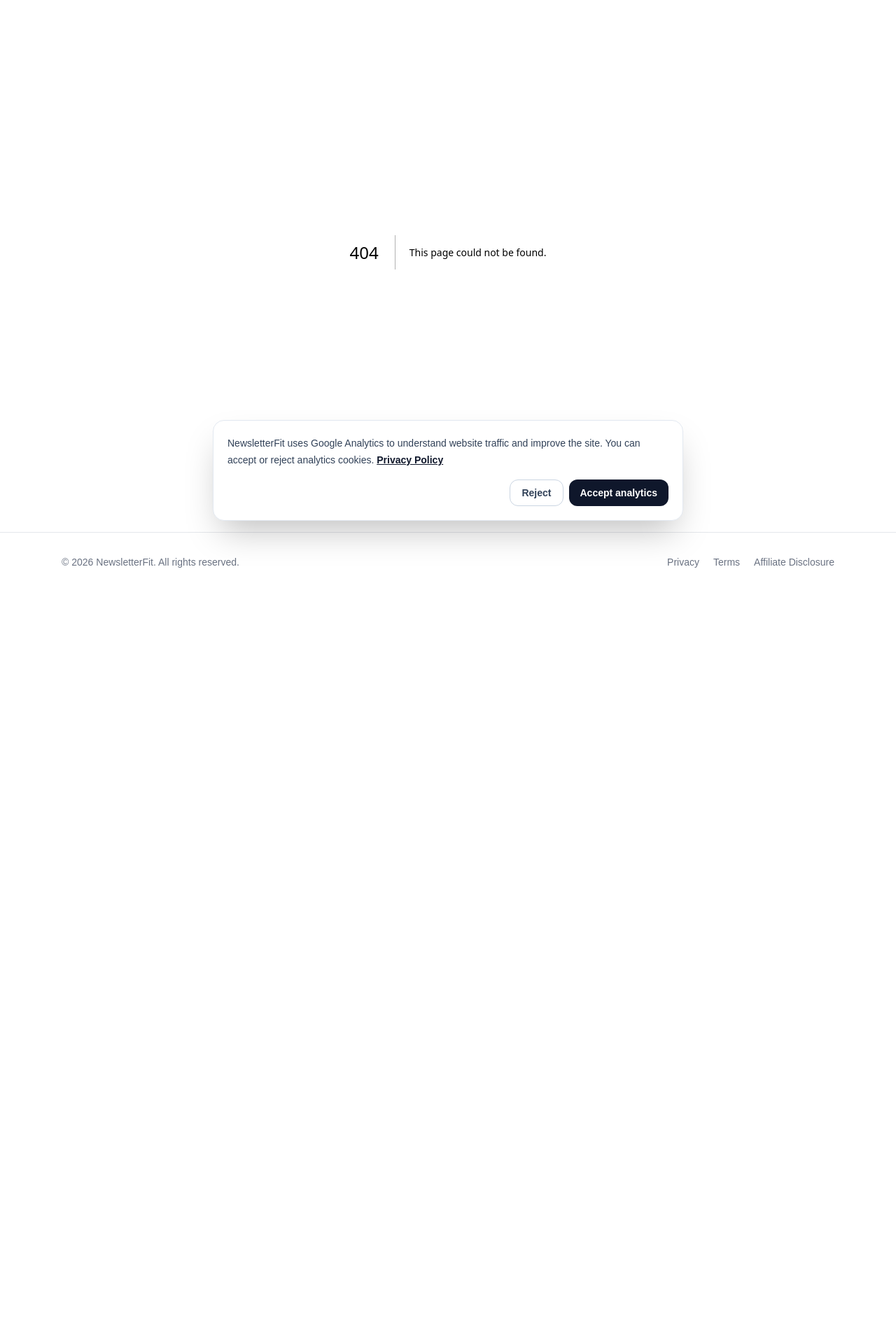
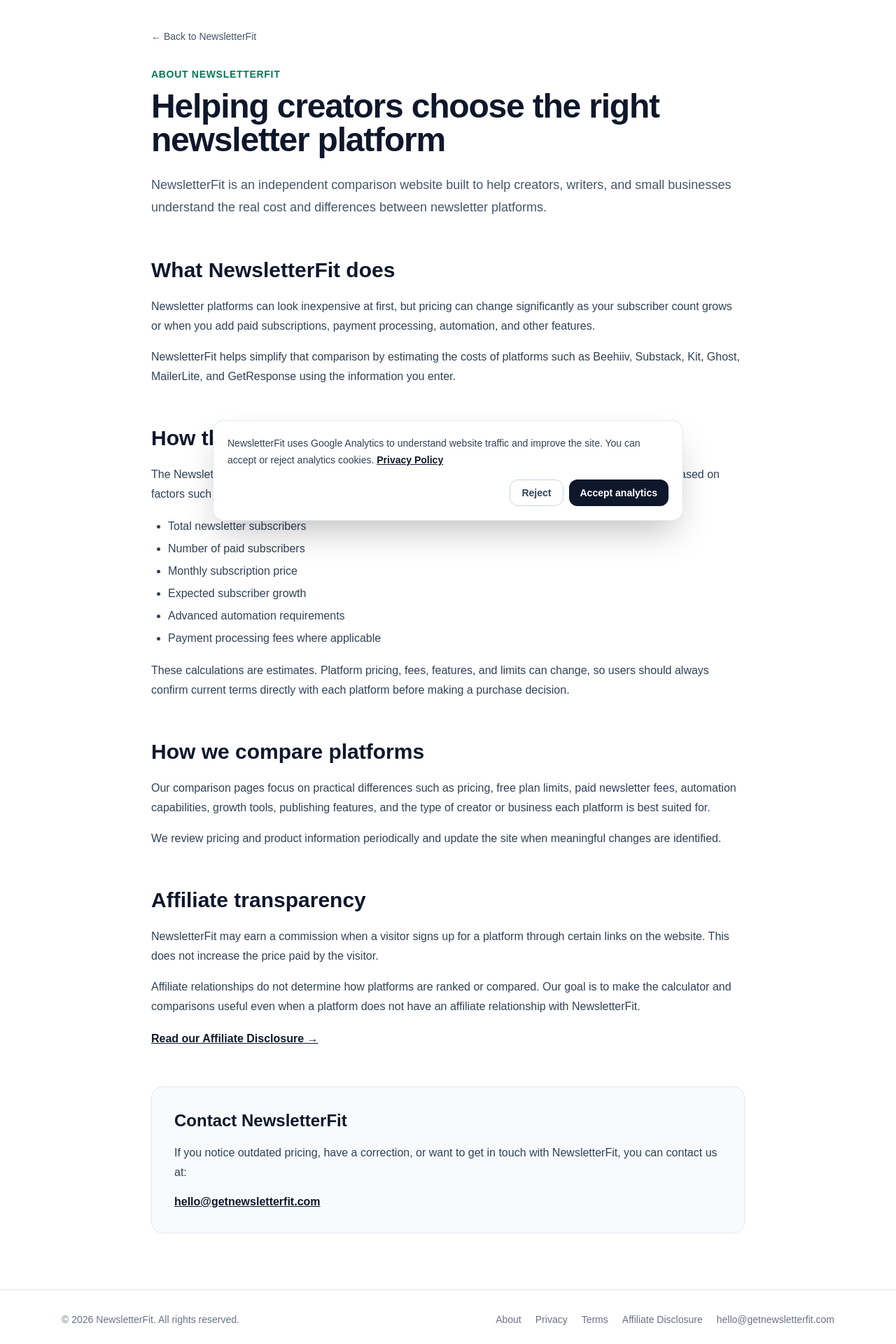
Before and after one commit to juangomez250505/newsletterfit, a Next.js app: page /about in a window 1280 px wide. Before the commit this address had no page. Shown: the part 40-1960 px from the top of the page at 70% size. Before the commit the page ends 885 px from the top, so only its background shows below. Built offline with nearby package versions, Linux system fonts and the light colour scheme.

Commit message:
Add About page and professional contact email

```diff
--- /dev/null
+++ b/app/about/page.tsx
@@ -0,0 +1,140 @@
+import type { Metadata } from "next";
+import Link from "next/link";
+
+export const metadata: Metadata = {
+  title: "About NewsletterFit | Newsletter Platform Comparison",
+  description:
+    "Learn how NewsletterFit compares newsletter platforms, calculates estimated costs, and helps creators choose the right platform.",
+  alternates: {
+    canonical: "https://getnewsletterfit.com/about",
+  },
+};
+
+export default function AboutPage() {
+  return (
+    <main className="min-h-screen bg-white text-slate-900">
+      <section className="mx-auto max-w-4xl px-6 py-16 sm:py-20">
+        <Link
+          href="/"
+          className="text-sm font-medium text-slate-600 hover:text-slate-900"
+        >
+          ← Back to NewsletterFit
+        </Link>
+
+        <div className="mt-8">
+          <p className="text-sm font-semibold uppercase tracking-wider text-emerald-700">
+            About NewsletterFit
+          </p>
+
+          <h1 className="mt-3 text-4xl font-bold tracking-tight sm:text-5xl">
+            Helping creators choose the right newsletter platform
+          </h1>
+
+          <p className="mt-6 text-lg leading-8 text-slate-600">
+            NewsletterFit is an independent comparison website built to help
+            creators, writers, and small businesses understand the real cost
+            and differences between newsletter platforms.
+          </p>
+        </div>
+
+        <section className="mt-14">
+          <h2 className="text-3xl font-bold">What NewsletterFit does</h2>
+
+          <p className="mt-5 leading-7 text-slate-700">
+            Newsletter platforms can look inexpensive at first, but pricing can
+            change significantly as your subscriber count grows or when you add
+            paid subscriptions, payment processing, automation, and other
+            features.
+          </p>
+
+          <p className="mt-4 leading-7 text-slate-700">
+            NewsletterFit helps simplify that comparison by estimating the
+            costs of platforms such as Beehiiv, Substack, Kit, Ghost,
+            MailerLite, and GetResponse using the information you enter.
+          </p>
+        </section>
+
+        <section className="mt-14">
+          <h2 className="text-3xl font-bold">How the calculator works</h2>
+
+          <p className="mt-5 leading-7 text-slate-700">
+            The NewsletterFit calculator uses publicly available platform
+            pricing and fee information to estimate costs based on factors such
+            as:
+          </p>
+
+          <ul className="mt-5 list-disc space-y-2 pl-6 text-slate-700">
+            <li>Total newsletter subscribers</li>
+            <li>Number of paid subscribers</li>
+            <li>Monthly subscription price</li>
+            <li>Expected subscriber growth</li>
+            <li>Advanced automation requirements</li>
+            <li>Payment processing fees where applicable</li>
+          </ul>
+
+          <p className="mt-5 leading-7 text-slate-700">
+            These calculations are estimates. Platform pricing, fees, features,
+            and limits can change, so users should always confirm current terms
+            directly with each platform before making a purchase decision.
+          </p>
+        </section>
+
+        <section className="mt-14">
+          <h2 className="text-3xl font-bold">How we compare platforms</h2>
+
+          <p className="mt-5 leading-7 text-slate-700">
+            Our comparison pages focus on practical differences such as pricing,
+            free plan limits, paid newsletter fees, automation capabilities,
+            growth tools, publishing features, and the type of creator or
+            business each platform is best suited for.
+          </p>
+
+          <p className="mt-4 leading-7 text-slate-700">
+            We review pricing and product information periodically and update
+            the site when meaningful changes are identified.
+          </p>
+        </section>
+
+        <section className="mt-14">
+          <h2 className="text-3xl font-bold">Affiliate transparency</h2>
+
+          <p className="mt-5 leading-7 text-slate-700">
+            NewsletterFit may earn a commission when a visitor signs up for a
+            platform through certain links on the website. This does not
+            increase the price paid by the visitor.
+          </p>
+
+          <p className="mt-4 leading-7 text-slate-700">
+            Affiliate relationships do not determine how platforms are ranked
+            or compared. Our goal is to make the calculator and comparisons
+            useful even when a platform does not have an affiliate relationship
+            with NewsletterFit.
+          </p>
+
+          <Link
+            href="/affiliate-disclosure"
+            className="mt-5 inline-block font-semibold text-slate-900 underline"
+          >
+            Read our Affiliate Disclosure →
+          </Link>
+        </section>
+
+        <section className="mt-14 rounded-2xl border border-slate-200 bg-slate-50 p-6 sm:p-8">
+          <h2 className="text-2xl font-bold">Contact NewsletterFit</h2>
+
+          <p className="mt-4 leading-7 text-slate-700">
+            If you notice outdated pricing, have a correction, or want to get
+            in touch with NewsletterFit, you can contact us at:
+          </p>
+
+          <a
+            href="mailto:hello@getnewsletterfit.com"
+            className="mt-4 inline-block font-semibold text-slate-900 underline"
+          >
+            hello@getnewsletterfit.com
+          </a>
+        </section>
+      </section>
+    </main>
+  );
+}
--- a/app/layout.tsx
+++ b/app/layout.tsx
@@ -101,6 +101,9 @@
       </p>
 
       <div className="flex flex-wrap gap-5">
+       <Link href="/about" className="hover:text-black">
+  About
+</Link>
         <Link href="/privacy" className="hover:text-black">
           Privacy
         </Link>
@@ -115,6 +118,13 @@
         >
           Affiliate Disclosure
         </Link>
+
+        <a
+  href="mailto:hello@getnewsletterfit.com"
+  className="hover:text-black"
+>
+  hello@getnewsletterfit.com
+</a>
       </div>
     </div>
   </footer>
--- a/app/sitemap.ts
+++ b/app/sitemap.ts
@@ -34,6 +34,14 @@
   changeFrequency: "yearly",
   priority: 0.3,
 },
+
+{
+  url: "https://getnewsletterfit.com/about",
+  lastModified: new Date(),
+  changeFrequency: "yearly",
+  priority: 0.5,
+},
+
 {
   url: "https://getnewsletterfit.com/privacy",
   lastModified: new Date(),
```
